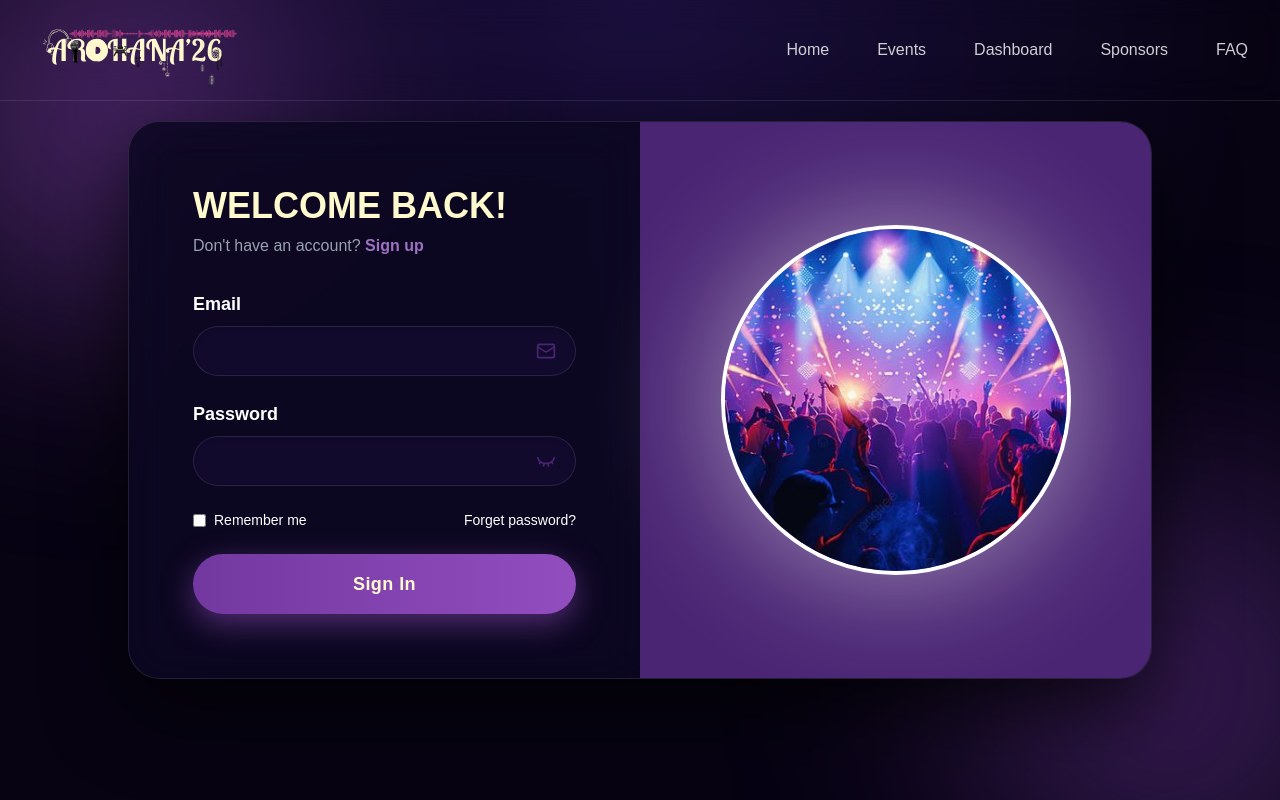
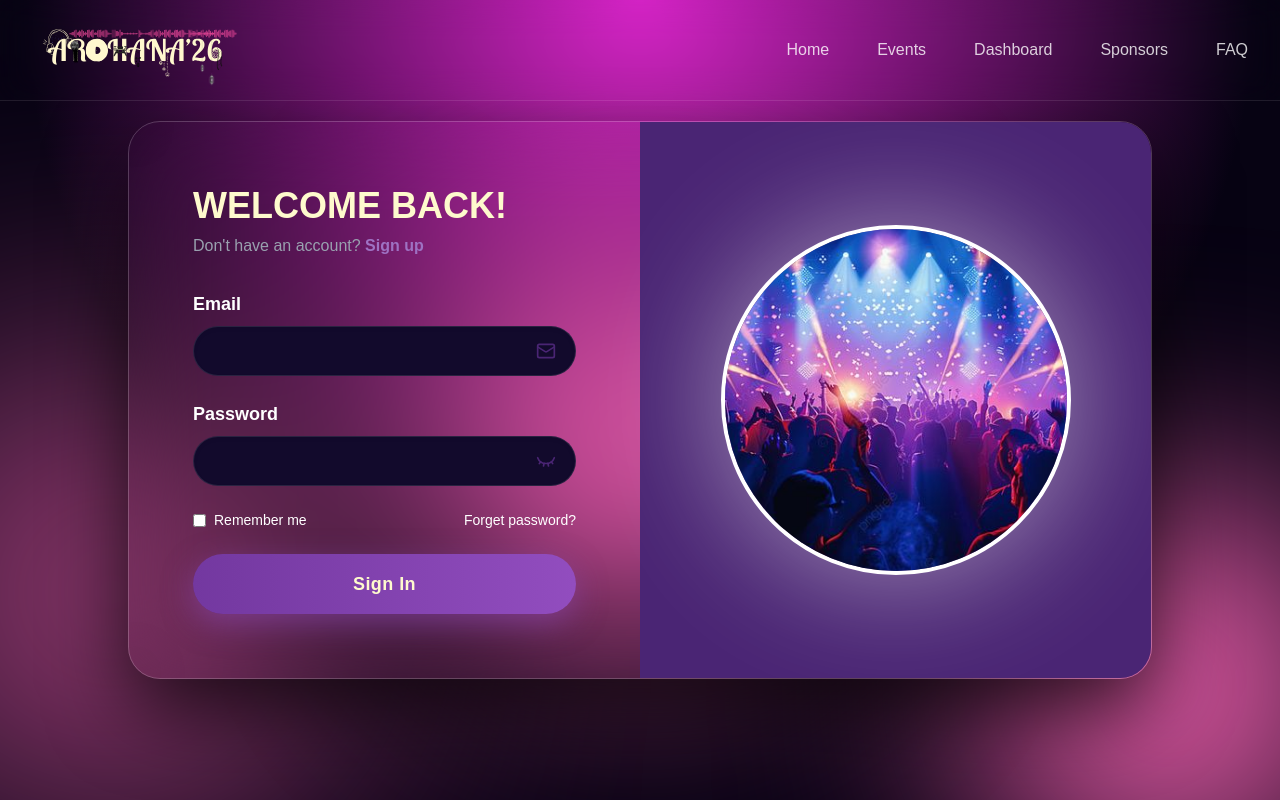
Before and after one commit to Arpan-9911/Arohana-2026, a React (Vite) app in the folder frontend/: page /login in a window 1280 px wide. Built offline with nearby package versions, Linux system fonts and the light colour scheme; a web font is replaced by a local one.

Commit message:
Add react-router-hash-link and update Navbar for smooth scrolling; enhance AuthLayout and Dashboard styles; improve Signup button interaction

```diff
--- a/frontend/package.json
+++ b/frontend/package.json
@@ -17,6 +17,7 @@
     "react-dom": "^19.2.0",
     "react-icons": "^5.5.0",
     "react-router-dom": "^7.13.0",
+    "react-router-hash-link": "^2.4.3",
     "react-toastify": "^11.0.5",
     "tailwindcss": "^4.1.18"
   },
--- a/frontend/src/components/Navbar.jsx
+++ b/frontend/src/components/Navbar.jsx
@@ -2,13 +2,14 @@ import React, { useState } from "react";
 import { motion, AnimatePresence } from "framer-motion";
 import { Menu, X } from "lucide-react";
 import { Link } from "react-router-dom";
+import { NavHashLink } from "react-router-hash-link";
 
 const navLinks = [
   { label: "Home", href: "/" },
   { label: "Events", href: "/events" },
   { label: "Dashboard", href: "/dashboard" },
-  { label: "Sponsors", href: "#sponsors" },
-  { label: "FAQ", href: "#faq" },
+  { label: "Sponsors", href: "/#sponsors" },
+  { label: "FAQ", href: "/#faq" },
 ];
 
 const Navigation = () => {
@@ -35,15 +36,19 @@ const Navigation = () => {
 
         {/* Desktop Menu */}
         <ul className="hidden md:flex gap-4">
-          {navLinks.map((link, i) => (
+          {navLinks.map((link) => {
+            const isHashLink = link.href.includes("#");
+
+            return (
               <motion.li
-              key={i}
+                key={link.href}
                 whileHover={{ scale: 1.1, y: -2 }}
                 transition={{ type: "spring", stiffness: 300 }}
               >
-              {link.href.startsWith("#") ? (
-                <a
-                  href={link.href}
+                {isHashLink ? (
+                  <NavHashLink
+                    smooth
+                    to={link.href}
                     className="
               text-white/80 hover:text-white
               px-4 py-2 rounded-xl relative transition
@@ -53,7 +58,7 @@ const Navigation = () => {
             "
                   >
                     {link.label}
-                </a>
+                  </NavHashLink>
                 ) : (
                   <Link
                     to={link.href}
@@ -69,7 +74,8 @@ const Navigation = () => {
                   </Link>
                 )}
               </motion.li>
-          ))}
+            );
+          })}
         </ul>
 
         {/* Mobile Menu Toggle */}
@@ -97,29 +103,28 @@ const Navigation = () => {
         px-6 py-3
       "
           >
-            {navLinks.map((link, i) =>
-              link.href.startsWith("#") ? (
-                /* Anchor links (Sponsors, FAQ) */
-                <motion.a
-                  key={i}
-                  href={link.href}
+            {navLinks.map((link) => {
+              const isHashLink = link.href.includes("#");
+
+              return (
+                <motion.div
+                  key={link.href}
+                  whileHover={{ x: 5 }}
+                  onClick={() => setIsOpen(false)}
+                >
+                  {isHashLink ? (
+                    <NavHashLink
+                      smooth
+                      to={link.href}
                       className="
-              text-white/80 hover:text-white
+                  block text-white/80 hover:text-white
                   py-3 rounded-lg transition
                   hover:bg-yellow-300/10
                 "
-                  whileHover={{ x: 5 }}
-                  onClick={() => setIsOpen(false)}
                     >
                       {link.label}
-                </motion.a>
+                    </NavHashLink>
                   ) : (
-                /* Router links (Home, Events, Dashboard) */
-                <motion.div
-                  key={i}
-                  whileHover={{ x: 5 }}
-                  onClick={() => setIsOpen(false)}
-                >
                     <Link
                       to={link.href}
                       className="
@@ -130,9 +135,10 @@ const Navigation = () => {
                     >
                       {link.label}
                     </Link>
+                  )}
                 </motion.div>
-              ),
-            )}
+              );
+            })}
           </motion.div>
         )}
       </AnimatePresence>
--- a/frontend/src/layouts/AuthLayout.jsx
+++ b/frontend/src/layouts/AuthLayout.jsx
@@ -8,21 +8,19 @@ export default function AuthLayout({
 }) {
   return (
     <div className="
-      min-h-screen
-      bg-[radial-gradient(circle_at_top,#1a0f3d,#070313_60%)]
+      min-h-dvh
+      bg-[radial-gradient(circle_at_top,#d624c7,#070313_60%)]
       flex items-center justify-center
       p-6 text-lemon-chiffon
       relative overflow-hidden
     ">
-      <div className="absolute -top-20 -left-20 w-96 h-96 bg-primary/50 blur-[120px] rounded-full"/>
-      <div className="absolute -bottom-20 -right-20 w-96 h-96 bg-violet-brand-300/50 blur-[120px] rounded-full"/>
+      <div className="absolute top-100 -left-20 w-96 h-96 bg-pink-400 blur-[140px] rounded-full"/>
+      <div className="absolute -bottom-20 -right-20 w-96 h-96 bg-pink-400 blur-[120px] rounded-full"/>
+      <div className="absolute bottom-40 w-96 h-96 bg-pink-400 blur-[120px] rounded-full"/>
 
-      {/* Fixed width container: max-w-6xl ensures it doesn't get too wide.
-        grid-cols-1 for mobile, grid-cols-2 for desktop.
-      */}
-      <div className="bg-[#0d0822]/80
+      <div className="
           backdrop-blur-2xl
-          border border-white/10
+          border border-white/20
           shadow-[0_30px_80px_rgba(0,0,0,0.7)]
           rounded-4xl overflow-hidden w-full max-w-5xl">
         <motion.div
@@ -60,7 +58,7 @@ export default function AuthLayout({
             <div className="relative w-full aspect-square max-w-87.5">
               <div className="absolute inset-0 bg-secondary-foreground/50 rounded-full blur-3xl" />
               <img
-                src="./login.jpeg"
+                src="login.jpeg"
                 alt="hyperion"
                 className="relative z-10 w-full h-full object-cover rounded-full border-4 border-secondary-foreground"
               />
--- a/frontend/src/pages/Dashboard.jsx
+++ b/frontend/src/pages/Dashboard.jsx
@@ -1,5 +1,10 @@
 export default function Dashboard() {
   return (
-    <div>Dashboard</div>
+    <div className="min-h-dvh
+      bg-[radial-gradient(circle_at_top,#d624c7,#070313_80%)]
+      flex items-center justify-center
+      p-6 text-lemon-chiffon
+      relative overflow-hidden">
+    </div>
   )
 }
--- a/frontend/src/pages/Signup.jsx
+++ b/frontend/src/pages/Signup.jsx
@@ -37,6 +37,7 @@ export default function Signup() {
               transition-all duration-300
               hover:scale-[1.02]
               active:scale-95
+              hover:cursor-pointer
             "
           >
             Register
```
Also changed, not shown: 1 other file (tests, documents, lock files or other folders). Lines whose indentation alone changed are shown as unchanged.
